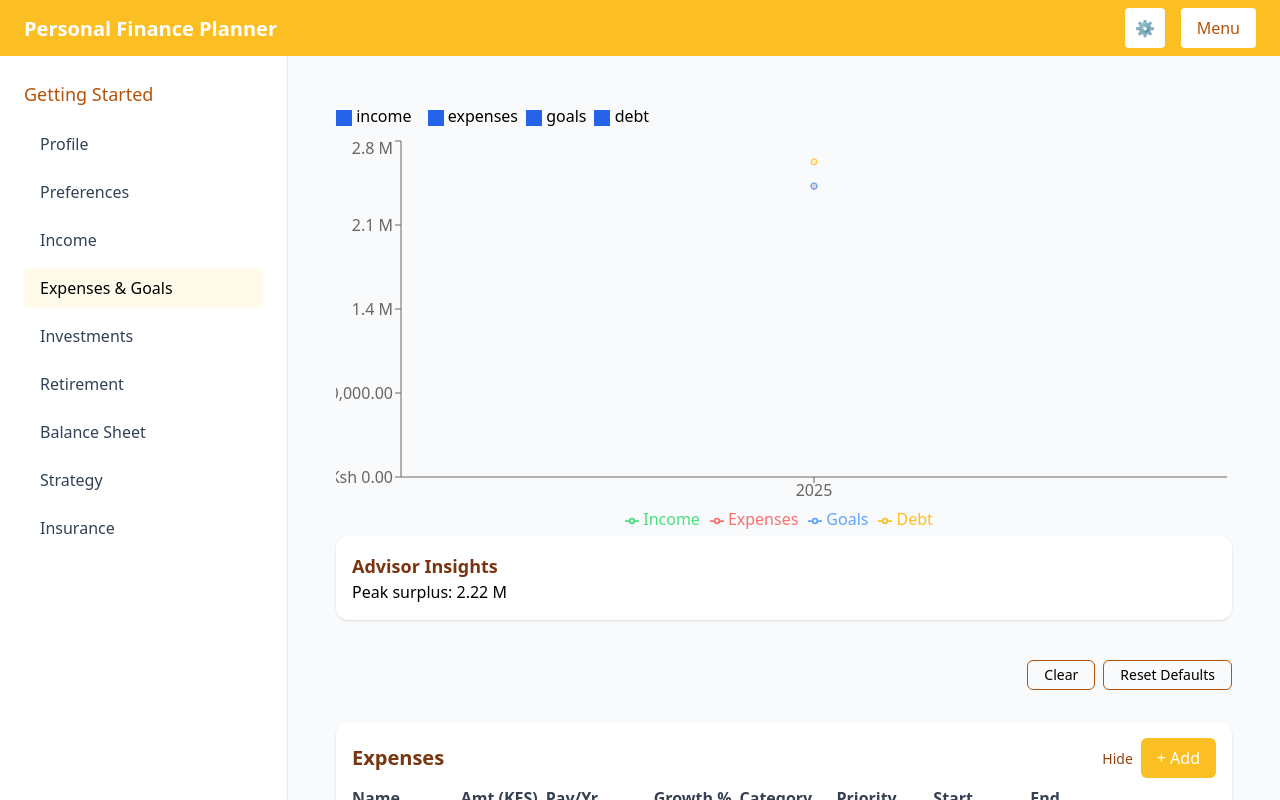
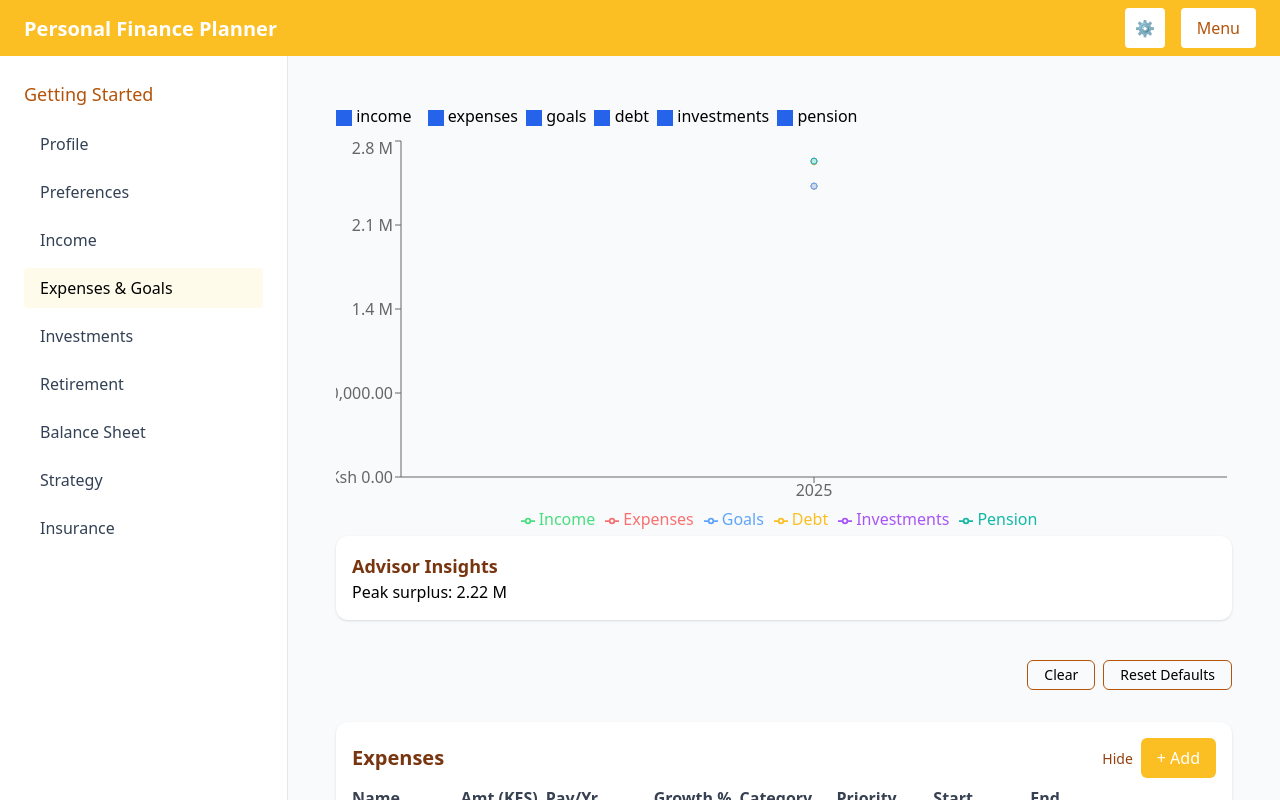
Before and after one commit to MMJGGR/personal-finance-app, a React (Vite) app: page / in a window 1280 px wide. Both pictures are taken after a click on the tab "Expenses & Goals". Shown: the top 800 px of the page. Built offline with nearby package versions, Linux system fonts and the light colour scheme.

Commit message:
Add investments and pension to lifetime chart

```diff
--- a/src/components/ExpensesGoals/LifetimeStackedChart.jsx
+++ b/src/components/ExpensesGoals/LifetimeStackedChart.jsx
@@ -3,7 +3,14 @@ import { AreaChart, Area, XAxis, YAxis, Tooltip, Legend, ResponsiveContainer } f
 import { formatCurrency } from '../../utils/formatters'
 
 export default function LifetimeStackedChart({ data = [], locale, currency }) {
-  const [show, setShow] = useState({ income: true, expenses: true, goals: true, debt: true })
+  const [show, setShow] = useState({
+    income: true,
+    expenses: true,
+    goals: true,
+    debt: true,
+    investments: true,
+    pension: true
+  })
   const format = v => formatCurrency(v, locale, currency)
   const toggle = key => setShow({ ...show, [key]: !show[key] })
   return (
@@ -24,7 +31,36 @@ export default function LifetimeStackedChart({ data = [], locale, currency }) {
           {show.income && <Area type="monotone" dataKey="income" stackId="1" stroke="#4ade80" fill="#bbf7d0" name="Income" />}
           {show.expenses && <Area type="monotone" dataKey="expenses" stackId="1" stroke="#f87171" fill="#fecaca" name="Expenses" />}
           {show.goals && <Area type="monotone" dataKey="goals" stackId="1" stroke="#60a5fa" fill="#bfdbfe" name="Goals" />}
-          {show.debt && <Area type="monotone" dataKey="debtService" stackId="1" stroke="#fbbf24" fill="#fde68a" name="Debt" />}
+          {show.debt && (
+            <Area
+              type="monotone"
+              dataKey="debtService"
+              stackId="1"
+              stroke="#fbbf24"
+              fill="#fde68a"
+              name="Debt"
+            />
+          )}
+          {show.investments && (
+            <Area
+              type="monotone"
+              dataKey="investments"
+              stackId="1"
+              stroke="#a855f7"
+              fill="#e9d5ff"
+              name="Investments"
+            />
+          )}
+          {show.pension && (
+            <Area
+              type="monotone"
+              dataKey="pension"
+              stackId="1"
+              stroke="#14b8a6"
+              fill="#99f6e4"
+              name="Pension"
+            />
+          )}
         </AreaChart>
       </ResponsiveContainer>
     </div>
```
Also changed, not shown: 1 other file (tests, documents, lock files or other folders).
